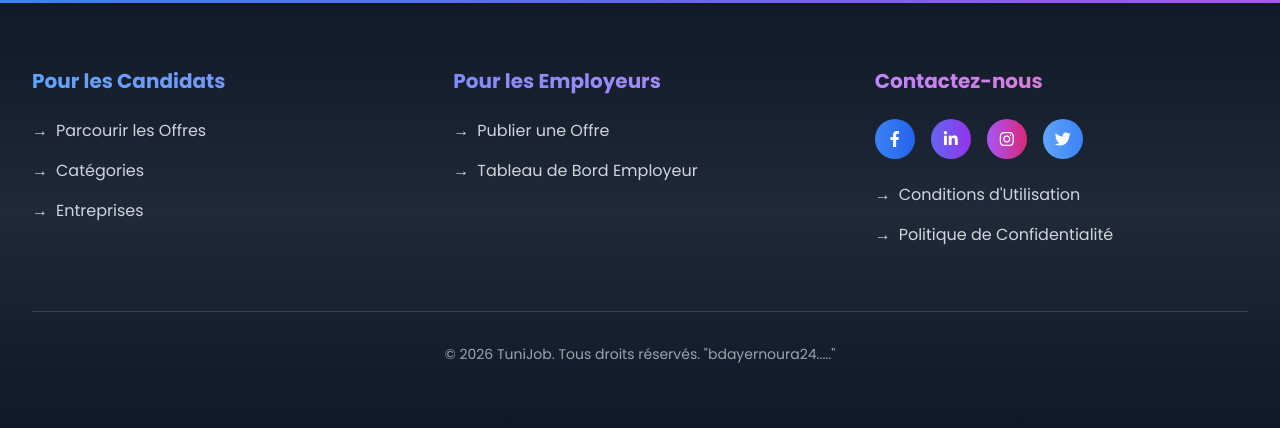
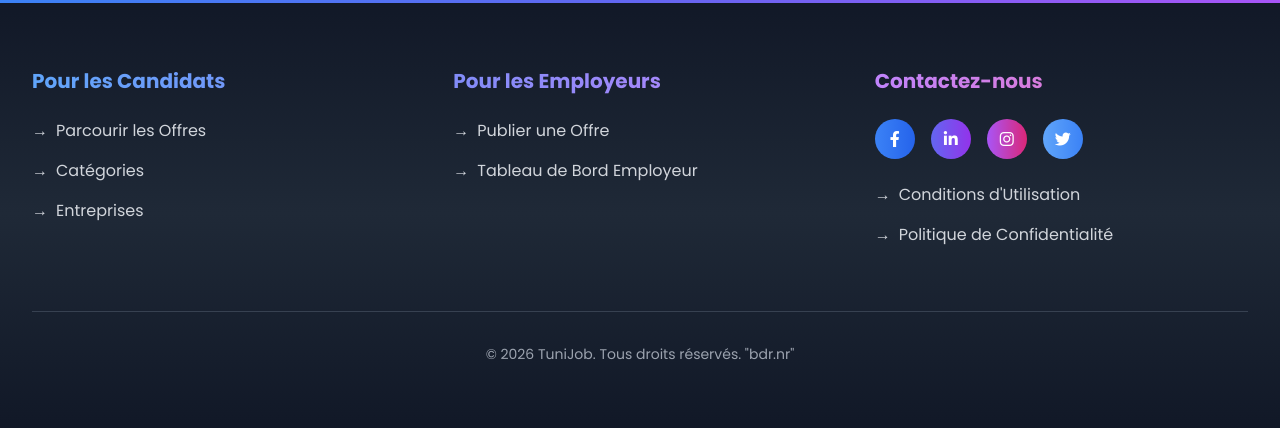
Before and after one commit to badretr/tunijob, a Django app: page /accounts/login/ in a window 1280 px wide. Shown: the part 801-1229 px from the top of the page. Run offline with Django 4.2, Linux system fonts and the light colour scheme; parts of the project's set-up code (start-up, migrations or seed data) failed here and were passed over; some libraries are stand-ins or nearby versions.

Commit message:
Mise à jour du footer

```diff
--- a/templates/includes/footer.html
+++ b/templates/includes/footer.html
@@ -87,7 +87,7 @@
         <!-- Copyright -->
         <div class="mt-16 pt-8 border-t border-gray-700">
             <p class="text-center text-gray-400 text-sm">
-                © {% now "Y" %} TuniJob. Tous droits réservés. "bdayernoura24....."
+                © {% now "Y" %} TuniJob. Tous droits réservés. "bdr.nr"
             </p>
         </div>
     </div>
```
